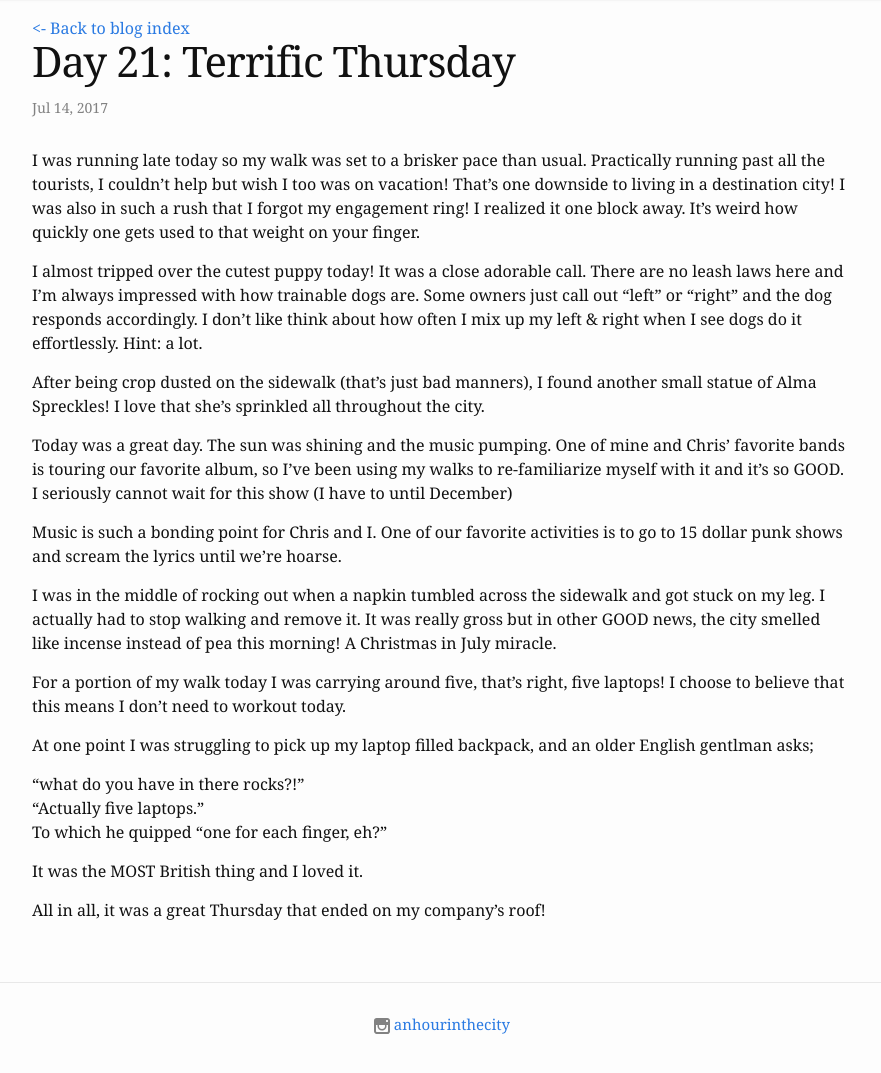
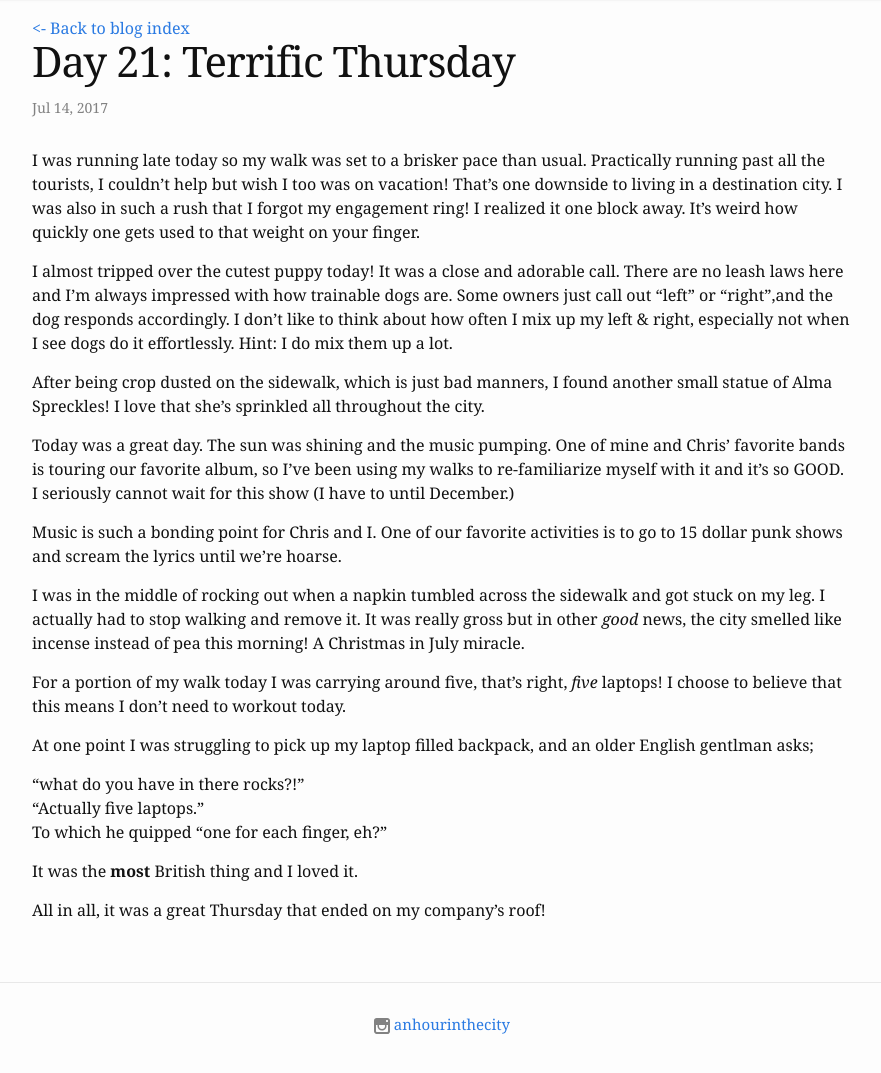
Before and after one commit to kilbanks/anhourinthecity.com, a Jekyll site: the page built from _posts/2017-07-13-day-21-terrific-thursday.md, in a window 1280 px wide and 1400 px high, scrolled down 300 px. Shown: the part 304-1377 px from the top of the window, without its empty margins (198-1079 px from the left). Built offline with Jekyll 4.4.1, drawn with Linux system fonts in a browser that asks for light colours; comment, search, counter and statistics services are not loaded.

Commit message:
Create 2017-07-13-day-21-terrific-thursday.md

```diff
--- a/_posts/2017-07-13-day-21-terrific-thursday.md
+++ b/_posts/2017-07-13-day-21-terrific-thursday.md
@@ -4,19 +4,19 @@ date: '2017-07-13 20:01 -0700'
 published: true
 title: 'Day 21:  Terrific Thursday'
 ---
-I was running late today so my walk was set to a brisker pace than usual. Practically running past all the tourists, I couldn't help but wish I too was on vacation! That's one downside to living in a destination city! I was also in such a rush that I forgot my engagement ring! I realized it one block away. It's weird how quickly one gets used to that weight on your finger.
+I was running late today so my walk was set to a brisker pace than usual. Practically running past all the tourists, I couldn't help but wish I too was on vacation! That's one downside to living in a destination city. I was also in such a rush that I forgot my engagement ring! I realized it one block away. It's weird how quickly one gets used to that weight on your finger.
 
-I almost tripped over the cutest puppy today! It was a close adorable call. There are no leash laws here and I'm always impressed with how trainable dogs are. Some owners just call out "left" or "right" and the dog responds accordingly. I don't like think about how often I mix up my left & right when I see dogs do it effortlessly. Hint: a lot.
+I almost tripped over the cutest puppy today! It was a close and adorable call. There are no leash laws here and I'm always impressed with how trainable dogs are. Some owners just call out "left" or "right",and the dog responds accordingly. I don't like to think about how often I mix up my left & right, especially not when I see dogs do it effortlessly. Hint: I do mix them up a lot.
 
-After being crop dusted on the sidewalk (that's just bad manners), I found another small statue of Alma Spreckles! I love that she's sprinkled all throughout the city.
+After being crop dusted on the sidewalk, which is just bad manners, I found another small statue of Alma Spreckles! I love that she's sprinkled all throughout the city.
 
-Today was a great day. The sun was shining and the music pumping. One of mine and Chris' favorite bands is touring our favorite album, so I've been using my walks to re-familiarize myself with it and it's so GOOD. I seriously cannot wait for this show (I have to until December)
+Today was a great day. The sun was shining and the music pumping. One of mine and Chris' favorite bands is touring our favorite album, so I've been using my walks to re-familiarize myself with it and it's so GOOD. I seriously cannot wait for this show (I have to until December.)
 
 Music is such a bonding point for Chris and I. One of our favorite activities is to go to 15 dollar punk shows and scream the lyrics until we're hoarse.
 
-I was in the  middle of rocking out when a napkin tumbled across the sidewalk and got stuck on my leg. I actually had to stop walking and remove it. It was really gross but in other GOOD news, the city smelled like incense instead of pea this morning! A Christmas in July miracle.
+I was in the  middle of rocking out when a napkin tumbled across the sidewalk and got stuck on my leg. I actually had to stop walking and remove it. It was really gross but in other _good_ news, the city smelled like incense instead of pea this morning! A Christmas in July miracle.
 
-For a portion of my walk today I was carrying around five, that's right, five laptops! I choose to believe that this means I don't need to workout today.
+For a portion of my walk today I was carrying around five, that's right, _five_ laptops! I choose to believe that this means I don't need to workout today.
 
 At one point I was struggling to pick up my laptop filled backpack, and an older English gentlman asks;
 
@@ -24,6 +24,6 @@ At one point I was struggling to pick up my laptop filled backpack, and an older
 "Actually five laptops."
 To which he quipped "one for each finger, eh?"
 
-It was the MOST British thing and I loved it.
+It was the **most** British thing and I loved it.
 
 All in all, it was a great Thursday that ended on my company's roof!
```
